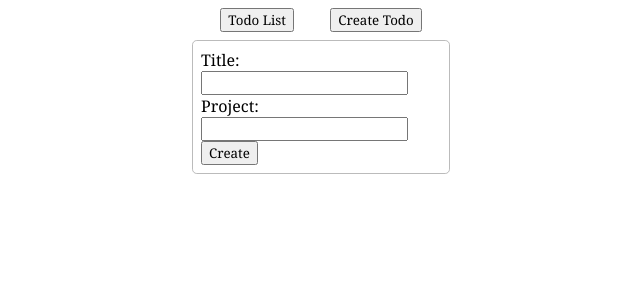
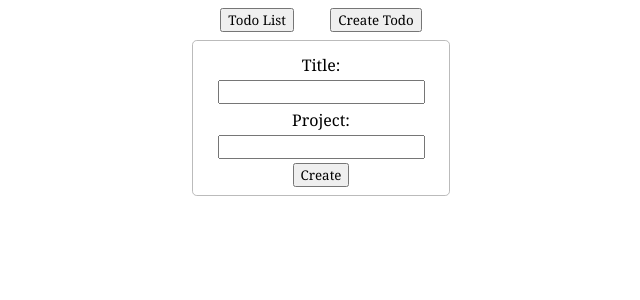
Before and after one commit to Karhalll/angular-todo-project, an Angular app: page /createTodo in a window 1280 px wide. Shown: the top 300 px of the page, without its empty margins (319-959 px from the left). Built offline with nearby package versions, Linux system fonts and the light colour scheme.

Commit message:
Some more sprinkle touches for create-todo component

```diff
--- a/src/app/components/create-todo/create-todo.component.scss
+++ b/src/app/components/create-todo/create-todo.component.scss
@@ -0,0 +1,9 @@
+form {
+  display: flex;
+  flex-flow: column wrap;
+  align-items: center;
+}
+
+form > * {
+  margin-top: 0.3em;
+}
```
